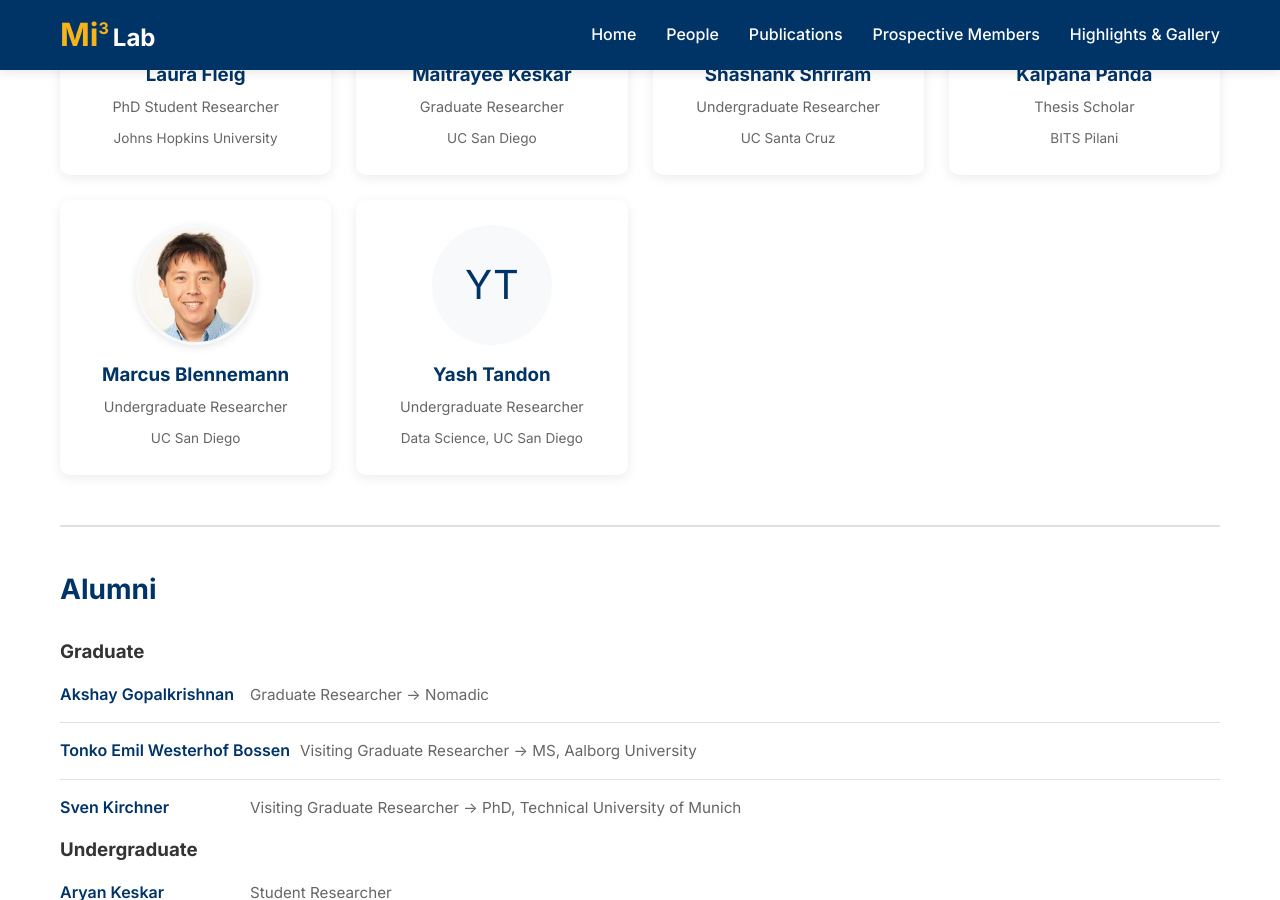
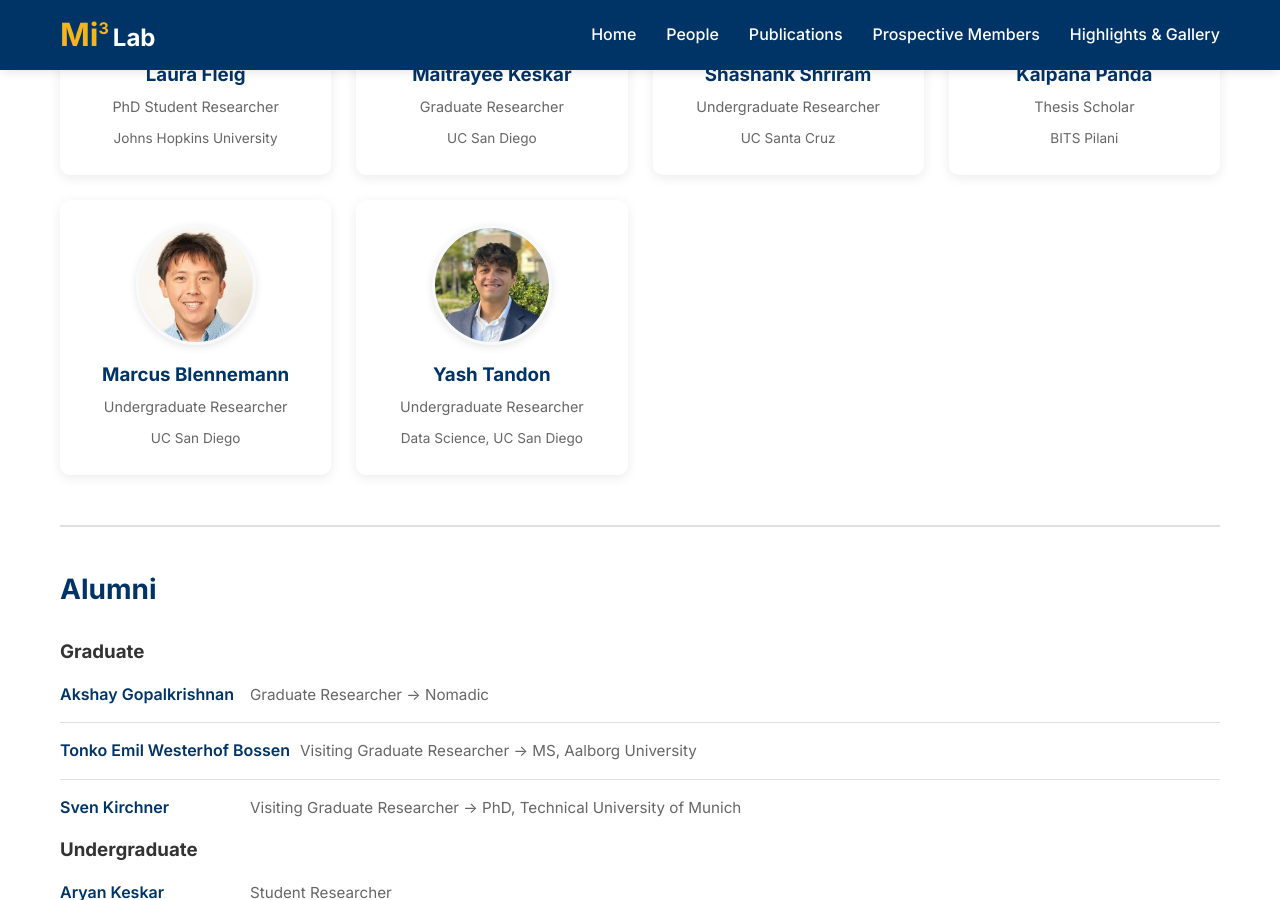
Before and after one commit to Mi3-Lab/mi3-lab.github.io, a Jekyll site: the page built from people.html, in a window 1280 px wide and 900 px high, scrolled down 2146 px. Built offline with Jekyll 4.4.1, drawn with Linux system fonts in a browser that asks for light colours.

Commit message:
Added Yashs picture

```diff
--- a/people.html
+++ b/people.html
@@ -157,7 +157,7 @@ title: People
       </div>
 
       <div class="person-card">
-        <div class="person-avatar">YT</div>
+        <img src="/assets/images/people/yash.webp" alt="Yash Tandon" class="person-avatar">
         <h3>Yash Tandon</h3>
         <p class="role">Undergraduate Researcher</p>
         <p class="affiliation">Data Science, UC San Diego</p>
```
Also changed, not shown: assets/images/people/yash.webp (added).
